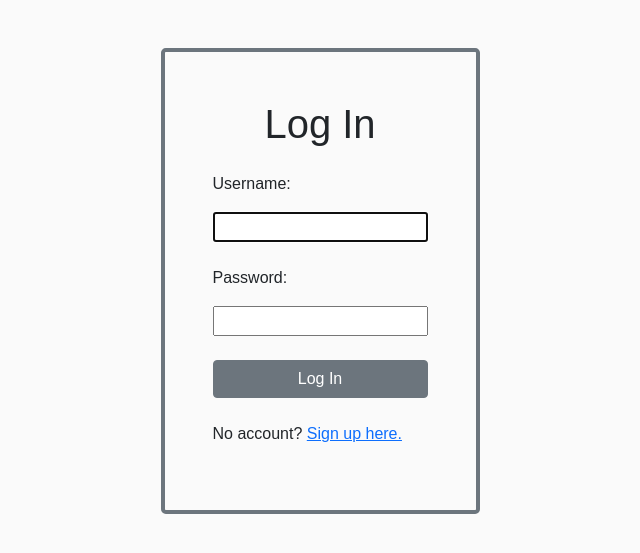
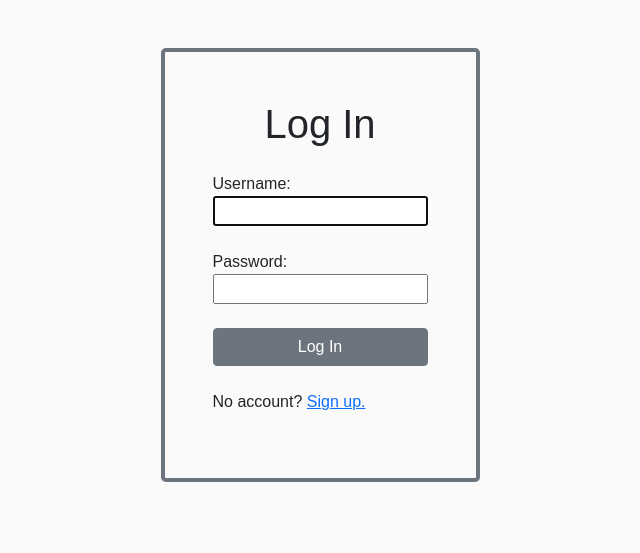
Before and after one commit to Cojajomaco/PainlessPass, a Django app: page /accounts/login/ in a window 1280 px wide. Shown: the part 53-606 px from the top of the page, without its empty margins (320-960 px from the left). Run offline with Django 5.2, Linux system fonts and the light colour scheme; some libraries are stand-ins or nearby versions.

Commit message:
Registration and Login Forms Completed
Yippee!

```diff
--- a/templates/registration/login.html
+++ b/templates/registration/login.html
@@ -5,27 +5,35 @@
 {% endblock %}
 
 {% block content %}
+
     <!-- Sign-in Form -->
-    <div class="d-flex justify-content-center align-items-center max-height mt-5">
+    <div class="d-flex justify-content-center align-items-center mt-5">
         <div class="border border-4 rounded-3 border-secondary p-5">
             <div id="login-header" class="text-center mb-4">
                 <h1>Log In</h1>
             </div>
-                <form method="POST" class="form-sigin">
+            <!-- Error Checking -->
+            {% if form.errors %}
+                <div class="text-center alert alert-danger p-1">
+                    <p class="m-0">Invalid credentials.</p>
+                    <p class="m-0">Please try again.</p>
+                </div>
+            {% endif %}
+                <form method="POST" class="form-signin">
                     {% csrf_token %}
                     <div class="mb-4">
-                        <p>Username:</p>
+                        <p class="mb-0">Username:</p>
                         {{ form.username }}
                     </div>
                     <div class="mb-4">
-                        <p>Password:</p>
+                        <p class="mb-0">Password:</p>
                         {{ form.password }}
                     </div>
                     <button type="submit" class="btn btn-secondary w-100 mb-4">Log In</button>
                 </form>
             <div id="account-prompt">
             </div>
-            <p>No account? <a href="/painlesspass/register">Sign up here.</a></p>
+            <p>No account? <a href="/painlesspass/register">Sign up.</a></p>
         </div>
     </div>
 {% endblock %}
```
Also changed, not shown: painlessapp/templates/painlessapp/register.html (+32 -8 lines).
